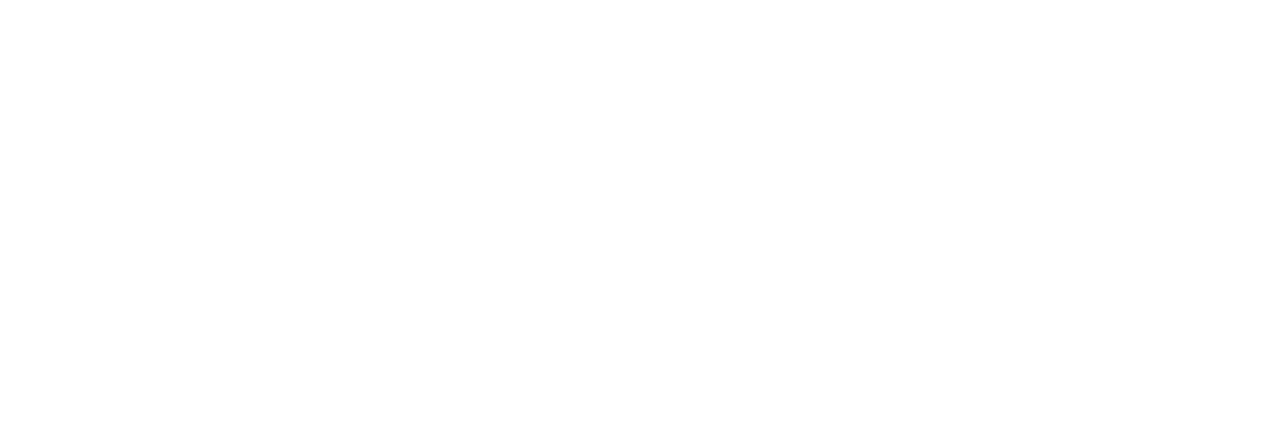
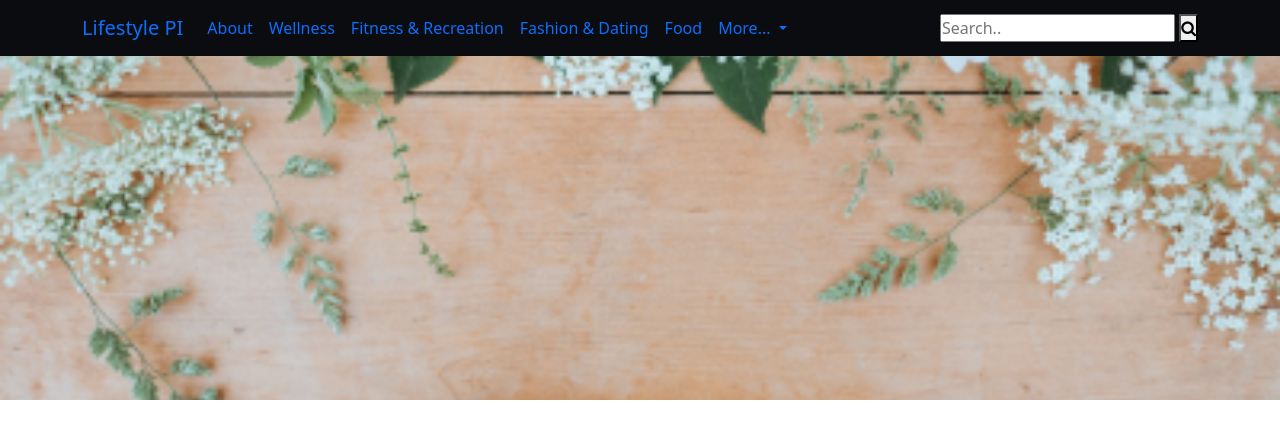
Before and after one commit to soutem-debug/Lifestyle_Thrive, a plain HTML site: page about.html in a window 1280 px wide. Drawn offline with nearby package versions, Linux system fonts and the light colour scheme.

Commit message:
added navbar

```diff
--- a/about.html
+++ b/about.html
@@ -1,8 +1,75 @@
 <!DOCTYPE html>
 <html lang="en">
 <head>
+    <head>
     <meta charset="UTF-8">
-    <title>Title</title>
+    <title>Home</title>
+    <link href="https://cdn.jsdelivr.net/npm/bootstrap@5.0.0-beta3/dist/css/bootstrap.min.css"
+          rel="stylesheet" integrity="sha384-eOJMYsd53ii+scO/bJGFsiCZc+5NDVN2yr8+0RDqr0Ql0h+rP48ckxlpbzKgwra6"
+          crossorigin="anonymous">
+    <script src="https://cdn.jsdelivr.net/npm/bootstrap@5.0.0-beta3/dist/js/bootstrap.bundle.min.js"
+            integrity="sha384-JEW9xMcG8R+pH31jmWH6WWP0WintQrMb4s7ZOdauHnUtxwoG2vI5DkLtS3qm9Ekf"
+            crossorigin="anonymous"></script>
+    <link rel="preconnect" href="https://fonts.gstatic.com">
+    <link href="https://fonts.googleapis.com/css2?family=Poppins:wght@200;500;800&display=swap"
+          rel="stylesheet">
+    <link rel="stylesheet" href="https://cdnjs.cloudflare.com/ajax/libs/font-awesome/4.7.0/css/font-awesome.min.css">
+    <link rel="stylesheet" href="css/home_stylesheet.css">
+</head>
+
+<!--HEADER SECTION - NAV BAR-->
+<body>
+<section id="header">
+<nav class="navbar navbar-expand-lg">
+    <div class="container">
+        <a class="navbar-brand" href="#">Lifestyle PI</a>
+        <button class="navbar-toggler" type="button" data-bs-toggle="collapse" data-bs-target="#navbarSupportedContent" aria-controls="navbarSupportedContent" aria-expanded="false" aria-label="Toggle navigation">
+            <span class="navbar-toggler-icon"></span>
+        </button>
+        <div class="collapse navbar-collapse" id="navbarSupportedContent">
+            <ul class="navbar-nav me-auto mb-2 mb-lg-0">
+                <li class="nav-item">
+                    <a class="nav-link active" aria-current="page" href="#">About</a>
+                </li>
+                <li class="nav-item">
+                    <a class="nav-link" href="#">Wellness</a>
+                </li>
+                <li class="nav-item">
+                    <a class="nav-link" href="#">Fitness & Recreation</a>
+                </li>
+                <li class="nav-item">
+                    <a class="nav-link" href="#">Fashion & Dating</a>
+                </li>
+                <li class="nav-item">
+                    <a class="nav-link" href="#">Food</a>
+                </li>
+                <li class="nav-item dropdown">
+                    <a class="nav-link dropdown-toggle" href="#" id="navbarDropdown" role="button" data-bs-toggle="dropdown" aria-expanded="false">
+                        More...
+                    </a>
+<!--                    dropdown bar?-->
+                    <ul class="dropdown-menu" aria-labelledby="navbarDropdown">
+                        <li><a class="dropdown-item" href="#">Write a blog</a></li>
+                        <li><a class="dropdown-item" href="#">Subscribe</a></li>
+                        <li><hr class="dropdown-divider"></li>
+                        <li><a class="dropdown-item" href="#">Contact</a></li>
+                    </ul>
+                </li>
+
+            </ul>
+                    <div class="search-container">
+<!--                        action = # is where the link the python file in -->
+                        <form action="#">
+                            <input type="text" placeholder="Search.." name="search">
+                            <button type="submit"><i class="fa fa-search"></i></button>
+                        </form>
+                     </div>
+
+        </div>
+
+
+    </div>
+</nav>
 </head>
 <body>
 
```
